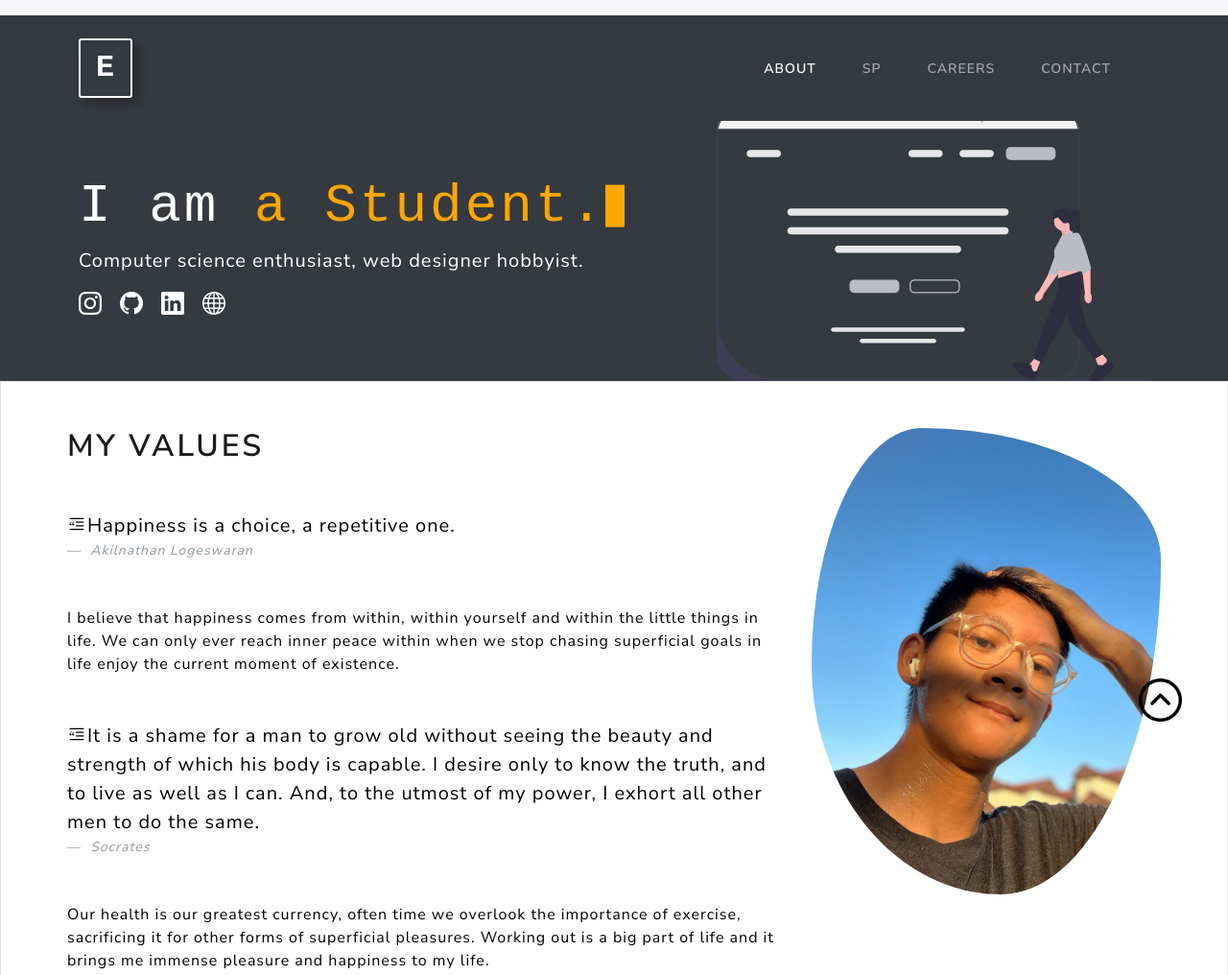
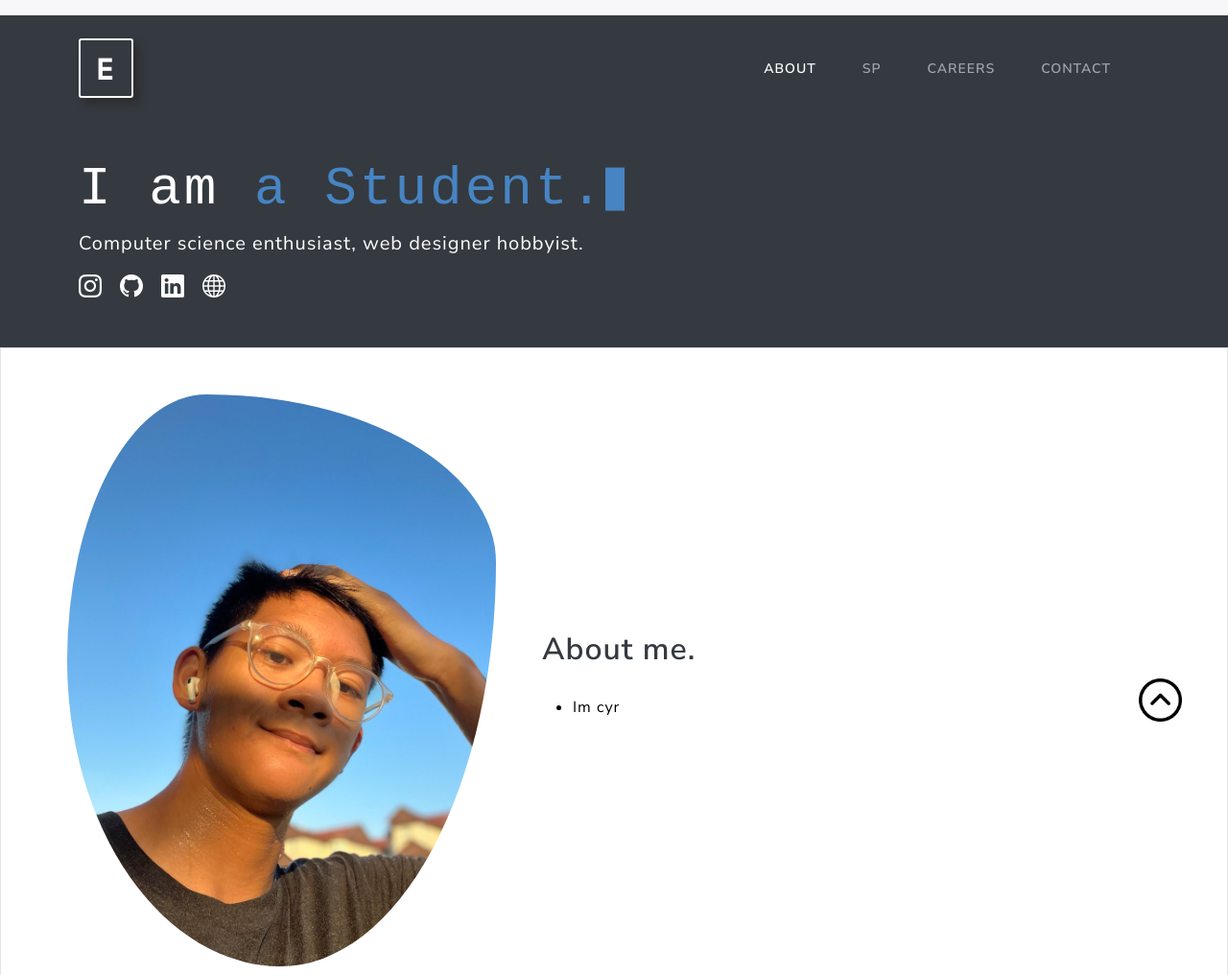
Before and after one commit to Elliott-Chong/bootstrap_personal_portfolio, a plain HTML site: page index.html in a window 1280 px wide. Shown: the top 1016 px of the page at 96% size. Drawn offline with nearby package versions, Linux system fonts and the light colour scheme.

Commit message:
try card

```diff
--- a/css/index.css
+++ b/css/index.css
@@ -1,5 +1,5 @@
 :root {
-  --terminal-green: rgb(255, 166, 0);
+  --terminal-green: #4784C3;
 }
 
 #about-img {
@@ -61,7 +61,7 @@
 
   background-color: var(--terminal-green);
   width: var(--cursor-width);
-  animation: blink 700ms steps(2, start) infinite;
+  animation: blink 100ms steps(2, start) infinite;
 }
 #typewriter-dynamic.typewrite::after {
   animation: typewrite forwards var(--speed) var(--delay) steps(var(--length));
@@ -77,11 +77,7 @@
   }
 }
 
-@keyframes blink {
-  to {
-    visibility: hidden;
-  }
-}
+
 
 @media (max-width: 991px) {
   #typewriter-dynamic {
--- a/css/styles.css
+++ b/css/styles.css
@@ -1,3 +1,5 @@
+@import url('https://fonts.googleapis.com/css2?family=Space+Mono:ital,wght@0,400;0,700;1,400;1,700&display=swap');
+
 html {
   scroll-behavior: smooth;
 }
@@ -57,7 +59,7 @@ html {
   box-shadow: 6px 6px 8px rgb(44, 44, 44) ;
   display: flex;
   text-transform: none !important;
-  font-family: monospace;
+  font-family: 'Space Mono', monospace;
   border-radius: 3px;
   border: 2px solid white;
 }
@@ -74,3 +76,18 @@ html {
   opacity: 1;
   max-width: 1em;
 }
+
+.typewriter {
+  font-size: 2rem !important;
+  font-weight: bold;
+}
+
+@keyframes blink {
+  to {
+    visibility: hidden;
+  }
+}
+
+.cursor {
+  animation: blink 1000ms steps(2, start) infinite;
+}
--- a/index.html
+++ b/index.html
@@ -23,14 +23,6 @@
     ></script>
   </head>
   <body>
-    <!-- turi ip ip -->
-
-    <!-- <audio controls autoplay>
-      <source src="./images/turiipip.mp4" type="audio/mpeg" />
-      Your browser does not support the audio element.
-    </audio> -->
-    <!-- <video src="./images/turiipip.mp4" autoplay > -->
-
     <!-- navbar -->
     <nav class="navbar fixed-top navbar-expand-lg navbar-dark bg-dark">
       <div class="container pt-3 anim anim-right">
@@ -42,7 +34,6 @@
           <span class="hidd">o</span>
           <span class="hidd">t</span>
           <span class="hidd">t</span>
-          <!-- <span class="hidd">.</span> -->
         </a>
         <button
           class="navbar-toggler"
@@ -81,17 +72,17 @@
         role="progressbar"
         id="progress-bar"
         style="width: 0%"
-        aria-valuenow="25"
-        aria-valuemin="0"
         aria-valuemax="100"
       ></div>
     </div>
     <!-- end navbar -->
 
-    <section class="bg-dark pt-5 mt-5 p-sm-5 p-3 pb-md-0">
+    <section id="main-section" class="bg-dark pt-5 mt-5 p-sm-5 p-3 pb-md-0">
       <div class="container mt-3 pb-md-0 pb-5">
-        <div class="row justify-content-center align-items-center">
-          <div class="col-md-7 col-12 text-sm-start text-start text-white">
+        <div class="row py-5">
+          <div
+            class="col-12 text-sm-start d-flex justify-content-center align-items-start flex-column text-start text-white"
+          >
             <h1 class="text-white display-4 anim anim-left">
               <span id="typewriter-static">I am </span>
               <span id="typewriter-dynamic" class="">Elliott Chong</span>
@@ -129,32 +120,44 @@
               </a>
             </div>
           </div>
-          <img
-            src="./images/undraw_experience_design_re_ca7l.svg"
-            alt="about image"
-            class="img-fluid col-5 d-none d-sm-block"
-          />
         </div>
       </div>
     </section>
 
     <section class="bg-light text-black">
       <div class="container px-4 px-sm-0 py-5">
+        <div class="row g-5">
+          <div class="col-md-5">
+            <img
+              src="./images/about.jpeg"
+              alt="about img"
+              class="img-fluid"
+              id="about-img"
+            />
+          </div>
+          <div
+            class="col-md-7 d-flex flex-column justify-content-center align-items-start"
+          >
+            <span class="text-dark typewriter"
+              >About me.<span class="cursor">|</span></span
+            >
+            <br />
+            <ul>
+              <li>Im cyr</li>
+            </ul>
+          </div>
+        </div>
+      </div>
+    </section>
+
+    <section class="bg-dark text-white">
+      <div class="container px-4 px-sm-0 py-5">
         <div class="row">
           <div class="col-md-8">
-            <h1>My values</h1>
+            <h1 class="text-white">My values</h1>
             <figure class="my-5">
               <blockquote class="blockquote">
                 <p class="mb-0">
-                  <!-- <audio
-                    id="turi"
-                    style="display: none"
-                    controls
-                    autoplay="autoplay"
-                  >
-                    <source src="./images/turiipip.mp4" type="audio/mpeg" />
-                    Your browser does not support the audio tag.
-                  </audio> -->
                   <i class="bi-blockquote-left"></i>Happiness is a choice, a
                   repetitive one.
                 </p>
@@ -230,14 +233,6 @@
               </tbody>
             </table>
           </div>
-          <div class="col-md-4">
-            <img
-              src="./images/about.jpeg"
-              alt="about img"
-              class="img-fluid"
-              id="about-img"
-            />
-          </div>
         </div>
       </div>
     </section>
```
